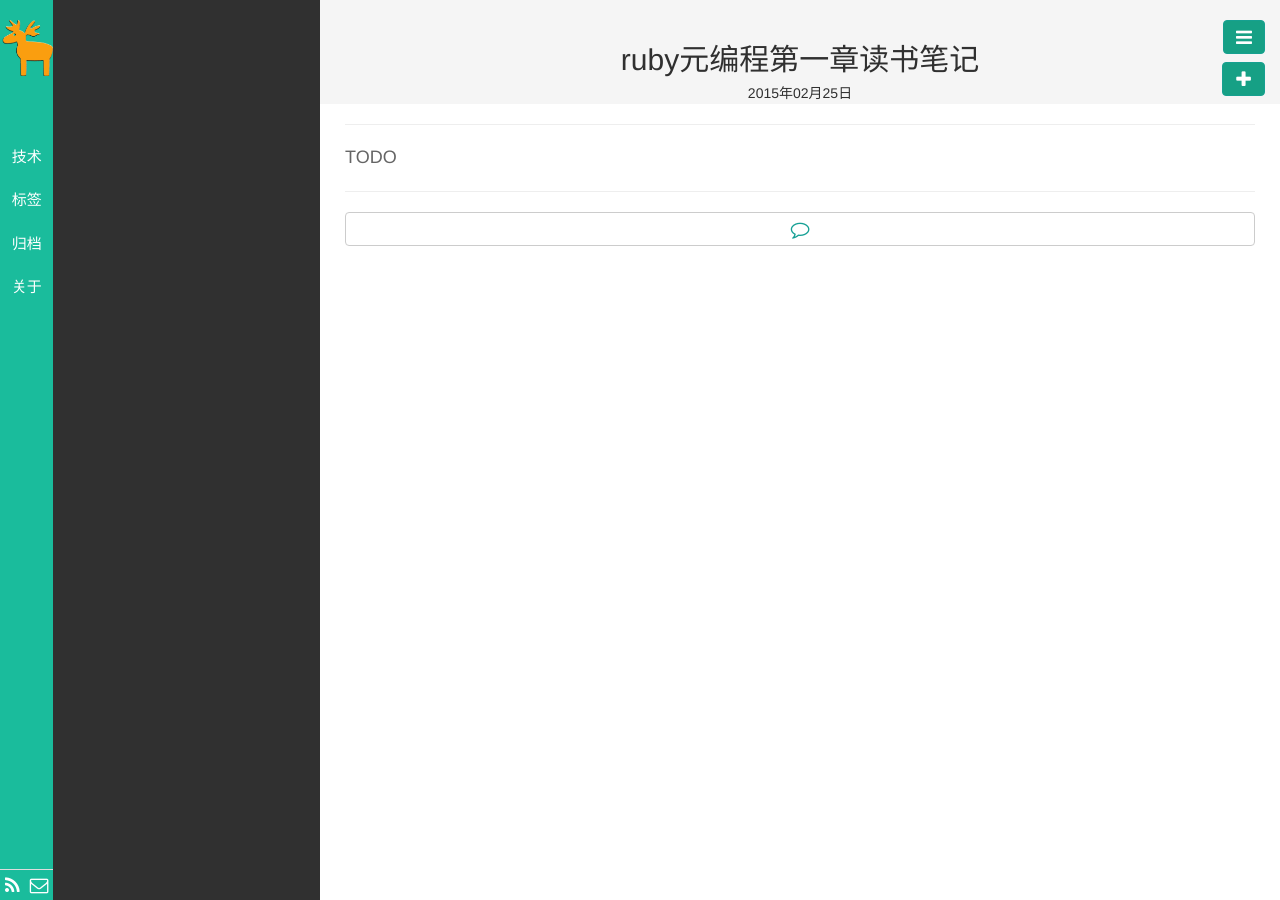
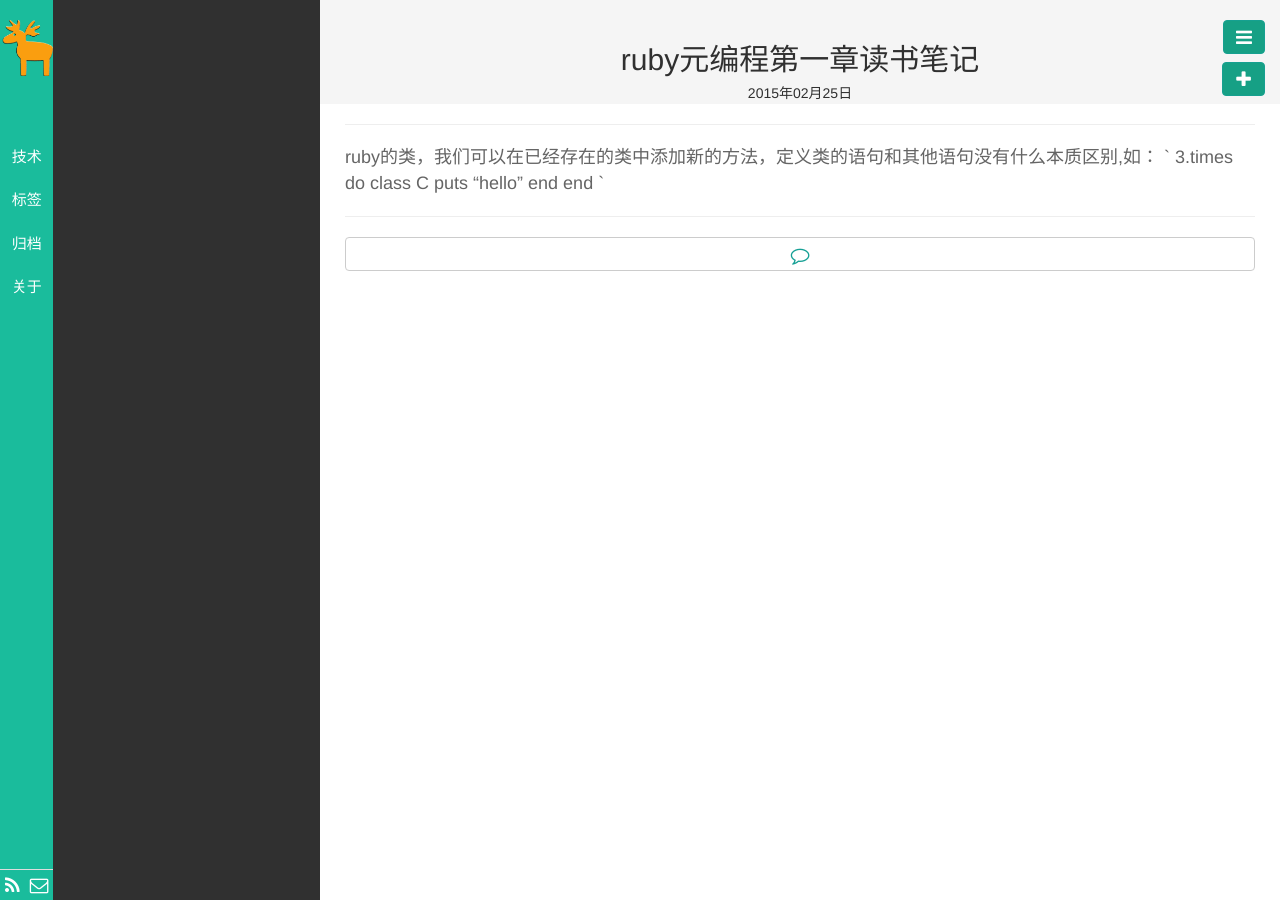
Before and after one commit to llx1105/llx1105.github.io, a Jekyll site: the page built from _posts/技术/2015-02-25-meta-ruby-01.md, in a window 1280 px wide. Built offline with Jekyll 4.4.1, drawn with Linux system fonts in a browser that asks for light colours; nearby versions of some CDN libraries; library files that are not in the unit come from our copies; Markdown is read by kramdown in place of the engine named in the settings.

Commit message:
fix blog

```diff
--- a/_posts/技术/2015-02-25-meta-ruby-01.md
+++ b/_posts/技术/2015-02-25-meta-ruby-01.md
@@ -7,4 +7,11 @@ keywords: 元编程
 description:
 ---
 
-TODO
+ruby的类，我们可以在已经存在的类中添加新的方法，定义类的语句和其他语句没有什么本质区别,如：
+`
+3.times do
+  class C
+  puts "hello"
+  end
+end
+`
```
Also changed, not shown: 1 other file.
